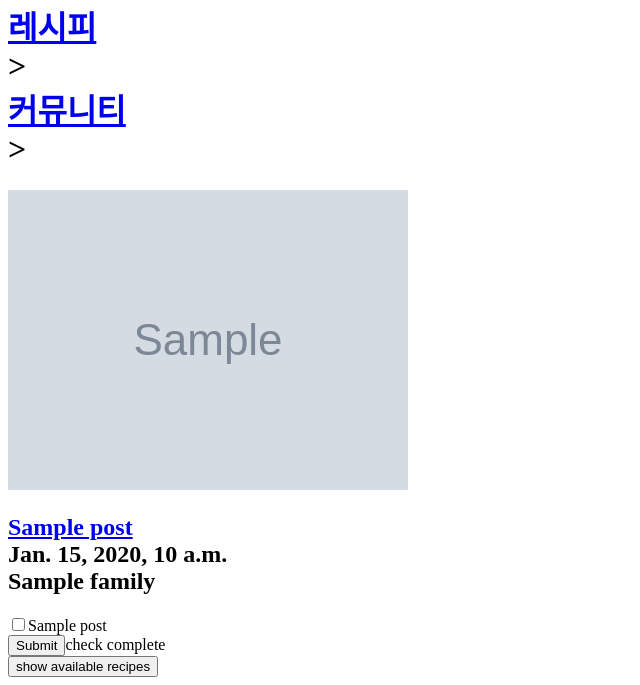
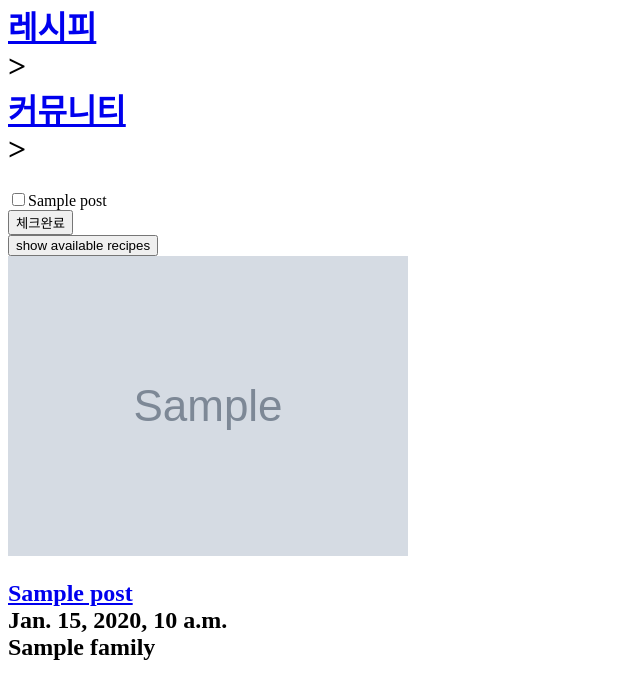
Before and after one commit to Gentleman37/MiniWinner, a Django app: template fridge/templates/recipe.html in a window 1280 px wide. Shown: the part 250-935 px from the top of the page, without its empty margins (0-640 px from the left). After the commit the page ends 910 px from the top, so only its background shows below. Run offline with Django 3.2, Linux system fonts and the light colour scheme; the template is opened without the code that fills it: most values are stand-ins (such as "Sample title", 1, 10 or a date in 2020); grey boxes marked "Sample" are stand-in pictures.

Commit message:
7시20분

```diff
--- a/fridge/templates/recipe.html
+++ b/fridge/templates/recipe.html
@@ -1,20 +1,21 @@
 {% extends 'base.html' %}
 {% block content %}
+
+    <form method = 'POST' action = ''>{% csrf_token %}
+        {% for post in posts%}
+        <input type="checkbox" name="chk_info" value="{{post.name}}" {% if post.name in food_list %} checked {% endif %}>{{post.name}}<br>
+        {% endfor %}
+        <input type = 'submit' value="체크완료" />
+    </form>
+    <a href="https://terms.naver.com/search.nhn?query={{foods}}레시피" target="_blank">
+    <button type='submit'>show available recipes</button>
+    </a>
+    <br>
     {%for post in posts%}
         <a href = "#"><img src = "{{ post.img.url }}"/></a><br>
         <h2><a href = "#">{{post.name}}</a><br>{{post.exp_date}}<br>{{post.family}}</h2>
     {%endfor%}
 
-    <form method = 'POST' action = '#'>{% csrf_token %}
-        {% for post in posts%}
-        <input type="checkbox" name="chk_info" value="{{post.name}}">{{post.name}}<br>
-        {% endfor %}
-        <input type = 'submit'/>check complete
-    </form>
-
-    <a href="https://terms.naver.com/search.nhn?query={{foods}}레시피" target="_blank">
-    <button type='submit'>show available recipes</button>
-    </a>
 {% comment %} 선택에 따라 chk_info 필드의 값이 결정된다. {% endcomment %}
 
 {% endblock content %}
--- a/fridge/views.py
+++ b/fridge/views.py
@@ -99,5 +99,6 @@ def recipe(request):
         foods = foods + food + '+'
     return render(request, 'recipe.html', {
         'posts':posts,
-        'foods':foods
+        'foods':foods,
+        'food_list':food_list
     })
```
